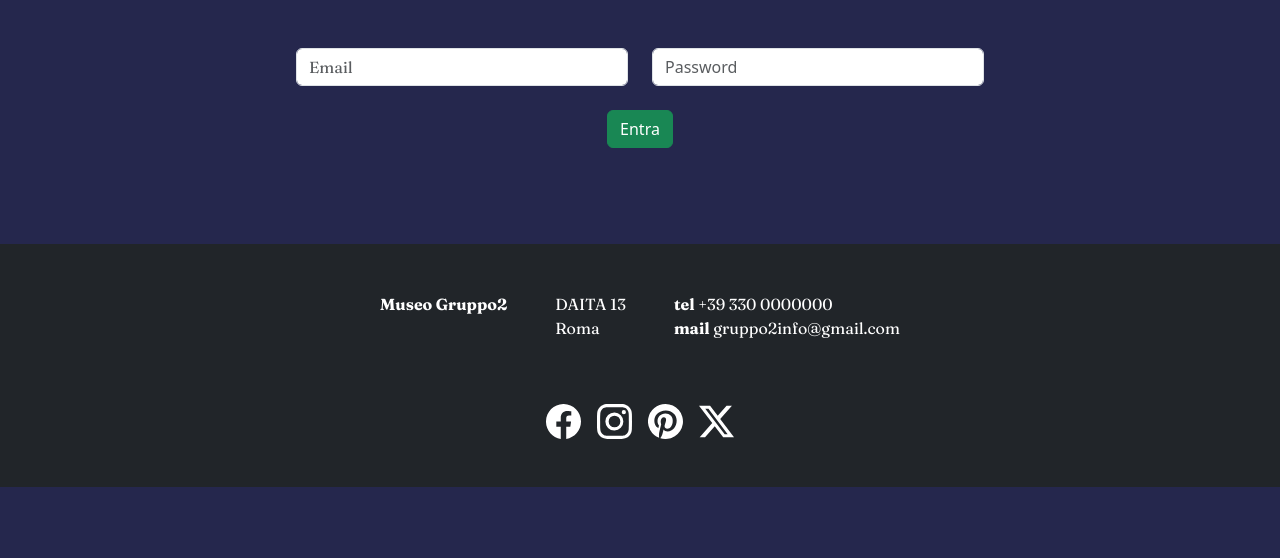
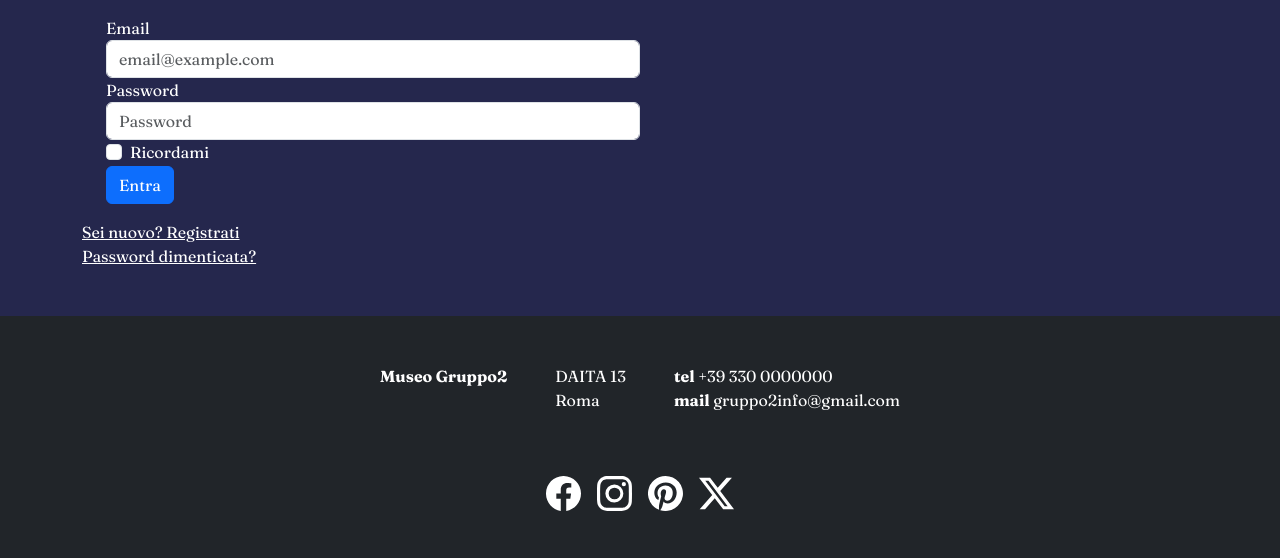
Before and after one commit to fabiorosss/projectgroup, a Flask app: page /login in a window 1280 px wide. Shown: the part 71-629 px from the top of the page. Run offline with Flask 3, Linux system fonts and the light colour scheme.

Commit message:
frontend

```diff
--- a/frontend/templates/login.html
+++ b/frontend/templates/login.html
@@ -115,7 +115,32 @@
     </nav>
 
 
-    <div class="container p-5">
+    <div class="container">
+        <form class="px-4 py-3 testo-bianco">
+            <div class="form-group">
+                <label for="exampleDropdownFormEmail1">Email</label>
+                <input type="email" class="form-control w-50" id="exampleDropdownFormEmail1"
+                    placeholder="email@example.com">
+            </div>
+            <div class="form-group">
+                <label for="exampleDropdownFormPassword1">Password</label>
+                <input type="password" class="form-control w-50" id="exampleDropdownFormPassword1"
+                    placeholder="Password">
+            </div>
+            <div class="form-check">
+                <input type="checkbox" class="form-check-input" id="dropdownCheck">
+                <label class="form-check-label" for="dropdownCheck">
+                    Ricordami
+                </label>
+            </div>
+            <button type="submit" class="btn btn-primary">Entra</button>
+        </form>
+        <div class="dropdown-divider"></div>
+        <a class="testo-bianco d-block" href="#">Sei nuovo? Registrati</a>
+        <a class="testo-bianco" href="#">Password dimenticata?</a>
+    </div>
+
+    <!--  <div class="container p-5">
         <form>
             <div class="row justify-content-center mb-4">
 
@@ -132,7 +157,7 @@
                 <button type="submit" class="btn btn-success">Entra</button>
             </div>
         </form>
-    </div>
+    </div> -->
 
 
 
```
Also changed, not shown: frontend/templates/chisiamo.html (+14 -21 lines), frontend/templates/home.html (+18 -4 lines).
